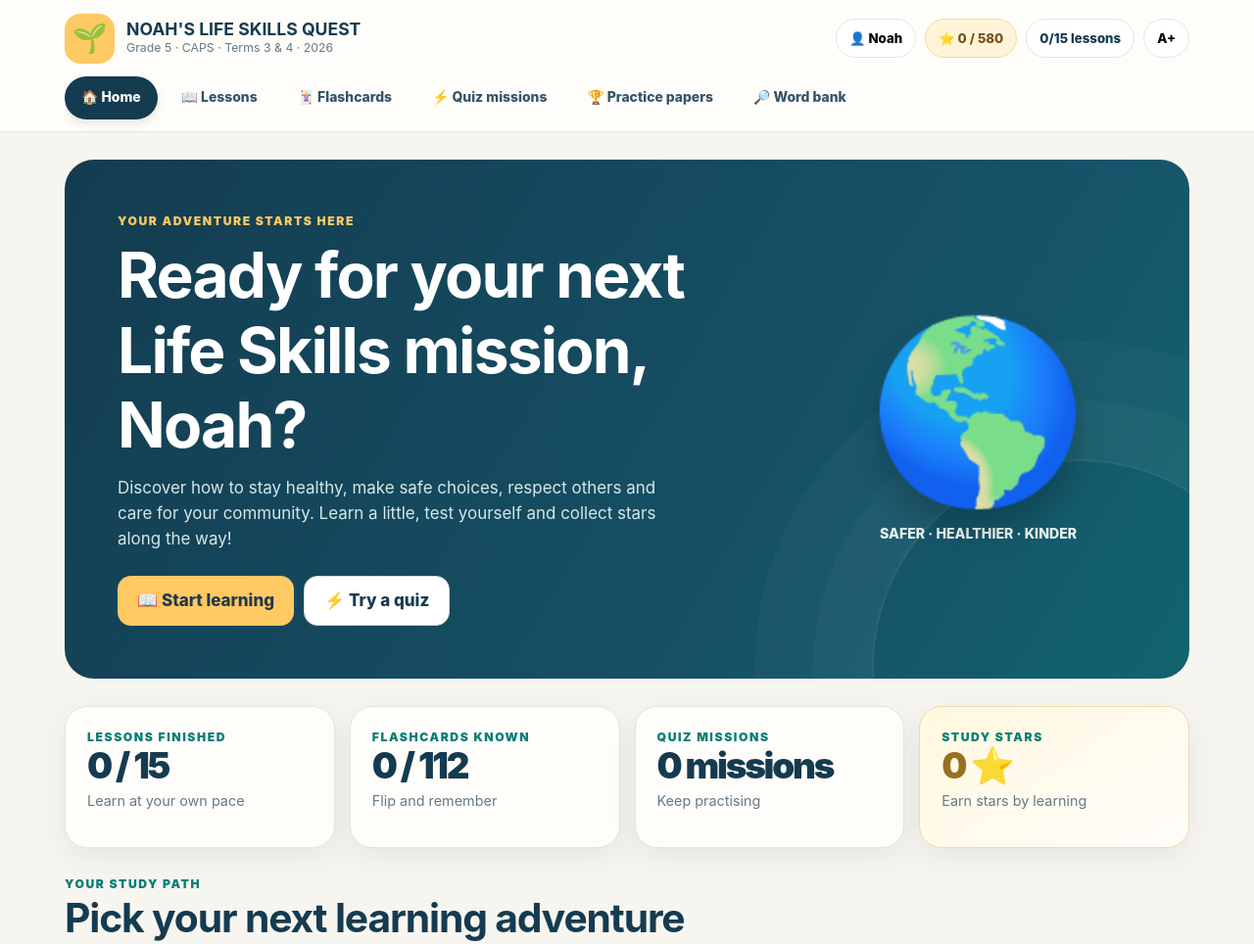
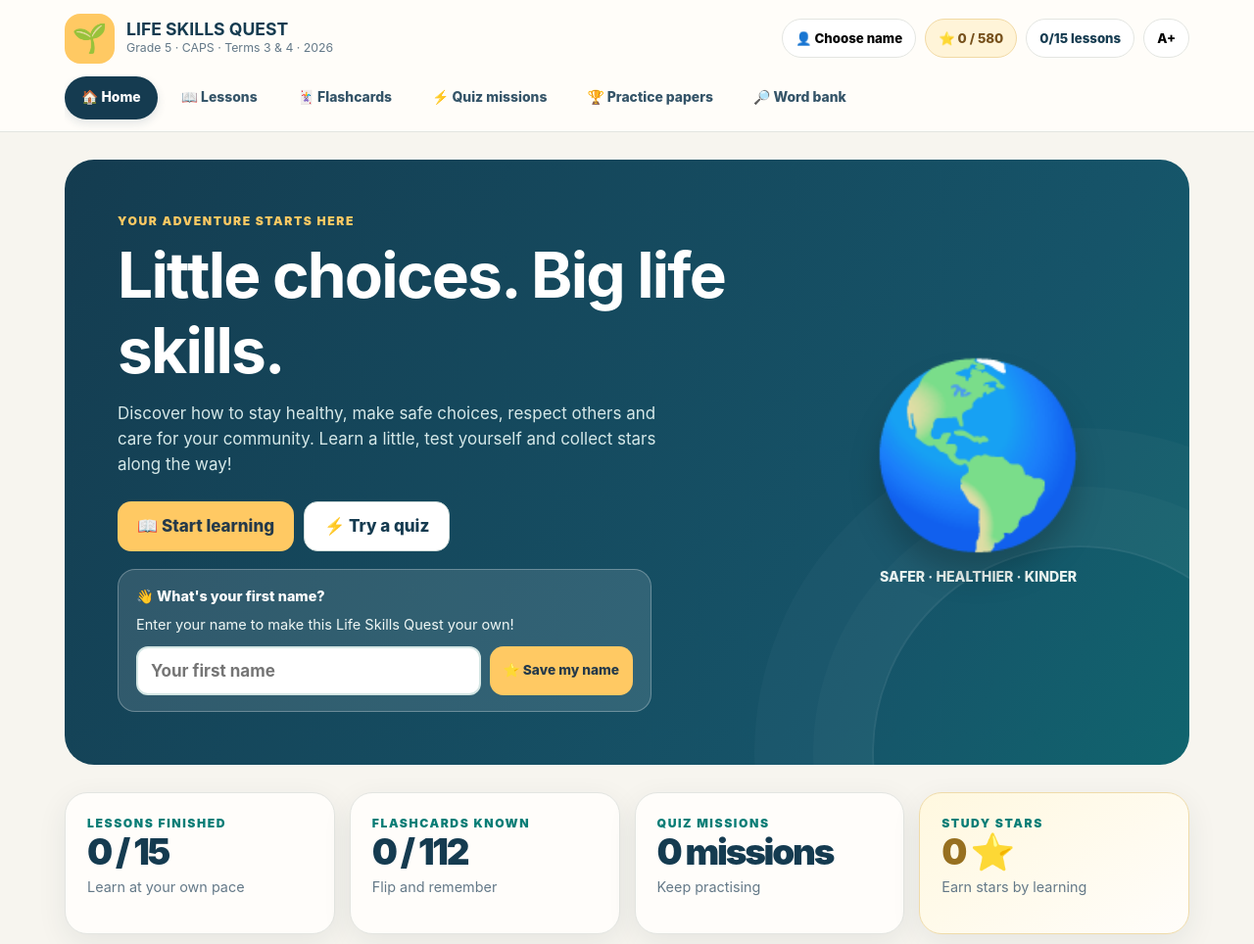
Before and after one commit to onecatawayfromcrazy/Lifeskills-quest, a plain HTML site: page index.html in a window 1280 px wide. Shown: the top 964 px of the page at 98% size. Drawn offline with Linux system fonts and the light colour scheme.

Commit message:
Update index.html

```diff
--- a/index.html
+++ b/index.html
@@ -187,10 +187,10 @@ mark.keyphrase{background:#ffdf82;color:#3c3216;border-radius:5px;padding:1px 3p
 </style>
 </head>
 <body>
-<header class="top"><div class="wrap"><div class="topinner"><div class="brand"><span class="brandicon">🌱</span><div><strong id="questBrand">NOAH'S LIFE SKILLS QUEST</strong><span>Grade 5 · CAPS · Terms 3 & 4 · 2026</span></div></div><div class="top-right"><button type="button" class="pill learner-pill" id="learnerBtn">👤 Noah</button><span class="pill gold points-pill" id="pointPill">⭐ 0</span><span class="pill" id="progressPill">0/15 lessons</span><button type="button" id="fontBtn" class="pill" aria-label="Increase text size">A+</button></div></div><nav class="nav" aria-label="Main sections"><button type="button" data-page="home" class="active">🏠 Home</button><button type="button" data-page="lessons">📖 Lessons</button><button type="button" data-page="flashcards">🃏 Flashcards</button><button type="button" data-page="quiz">⚡ Quiz missions</button><button type="button" data-page="exam">🏆 Practice papers</button><button type="button" data-page="glossary">🔎 Word bank</button></nav></div></header>
+<header class="top"><div class="wrap"><div class="topinner"><div class="brand"><span class="brandicon">🌱</span><div><strong id="questBrand">LIFE SKILLS QUEST</strong><span>Grade 5 · CAPS · Terms 3 & 4 · 2026</span></div></div><div class="top-right"><button type="button" class="pill learner-pill" id="learnerBtn" aria-label="Choose or edit learner name">👤 Choose name</button><span class="pill gold points-pill" id="pointPill">⭐ 0</span><span class="pill" id="progressPill">0/15 lessons</span><button type="button" id="fontBtn" class="pill" aria-label="Increase text size">A+</button></div></div><nav class="nav" aria-label="Main sections"><button type="button" data-page="home" class="active">🏠 Home</button><button type="button" data-page="lessons">📖 Lessons</button><button type="button" data-page="flashcards">🃏 Flashcards</button><button type="button" data-page="quiz">⚡ Quiz missions</button><button type="button" data-page="exam">🏆 Practice papers</button><button type="button" data-page="glossary">🔎 Word bank</button></nav></div></header>
 <main class="wrap main">
 <section id="page-home">
- <div class="hero"><div><div class="eyebrow">YOUR ADVENTURE STARTS HERE</div><h1 id="heroHeading">Ready for your next Life Skills mission, Noah?</h1><p>Discover how to stay healthy, make safe choices, respect others and care for your community. Learn a little, test yourself and collect stars along the way!</p><div class="heroActions"><button type="button" class="btn gold" data-go="lessons">📖 Start learning</button><button type="button" class="btn ghost" data-go="quiz">⚡ Try a quiz</button></div><div class="learner-setup" id="learnerSetup" hidden><form id="learnerForm"><label for="learnerName">👋 What's your name?</label><p>This name will appear in the app. Your progress remains on this device.</p><div class="learner-form-row"><input type="text" id="learnerName" name="given-name" autocomplete="given-name" maxlength="24" placeholder="Your first name" required><button type="submit" class="btn gold sm">⭐ Save name</button></div><button type="button" id="learnerCancel" class="learner-cancel">Cancel</button></form></div></div><div class="heroArt"><div class="bigicon" aria-hidden="true">🌎</div><small>SAFER · HEALTHIER · KINDER</small></div></div>
+ <div class="hero"><div><div class="eyebrow">YOUR ADVENTURE STARTS HERE</div><h1 id="heroHeading">Little choices. Big life skills.</h1><p>Discover how to stay healthy, make safe choices, respect others and care for your community. Learn a little, test yourself and collect stars along the way!</p><div class="heroActions"><button type="button" class="btn gold" data-go="lessons">📖 Start learning</button><button type="button" class="btn ghost" data-go="quiz">⚡ Try a quiz</button></div><div class="learner-setup" id="learnerSetup"><form id="learnerForm" autocomplete="on"><label for="learnerName">👋 What's your first name?</label><p id="learnerPrompt">Enter your name to make this Life Skills Quest your own!</p><div class="learner-form-row"><input type="text" id="learnerName" name="given-name" autocomplete="given-name" maxlength="24" placeholder="Your first name" required><button type="submit" class="btn gold sm">⭐ Save my name</button></div><button type="button" id="learnerCancel" class="learner-cancel" hidden>Cancel</button></form></div></div><div class="heroArt"><div class="bigicon" aria-hidden="true">🌎</div><small>SAFER · HEALTHIER · KINDER</small></div></div>
  <div class="grid3 statsgrid section-space"><div class="card stat"><div class="eyebrow">LESSONS FINISHED</div><div class="number" id="statLessons">0 / 15</div><div class="desc">Learn at your own pace</div></div><div class="card stat"><div class="eyebrow">FLASHCARDS KNOWN</div><div class="number" id="statCards">0 / 112</div><div class="desc">Flip and remember</div></div><div class="card stat"><div class="eyebrow">QUIZ MISSIONS</div><div class="number" id="statQuiz">0 missions</div><div class="desc">Keep practising</div></div><div class="card stat pts-stat"><div class="eyebrow">STUDY STARS</div><div class="number" id="statStars">0 ⭐</div><div class="desc">Earn stars by learning</div></div></div>
  <div class="section-space"><div class="section-head"><div><div class="eyebrow">YOUR STUDY PATH</div><h2>Pick your next learning adventure</h2><p>The school examination covers <strong>Term 3 and Term 4</strong>. All 15 main lessons follow the class modules and the school's revision checklist.</p></div></div><div class="progress" style="margin-bottom:18px"><span id="homeProgress"></span></div><div class="grid3" id="homeGrid"></div></div>
  <div class="tip green section-space"><strong>✨ How to earn stars</strong><p>Memorise a lesson answer (+5 ⭐), solve its clickable word mission (+3 ⭐), master a word-bank term (+2 ⭐), flip and learn a flashcard (+1 ⭐), or solve a quiz question for the first time (+1 ⭐). Stars are saved in this browser — no sign-in or internet needed.</p></div>
@@ -222,7 +222,7 @@ const bonusQuiz=[
  {id:'bonus-12',question:'If you are worried about violence at school, you should…',choices:['Move to safety and tell a teacher','Join the fight','Record it for fun','Encourage others'],answer:0,why:'Your safety and getting adult help come first.',topic:'bonus',term:2},
 ];
 const KEY='noah_grade5_life_skills_quest_v1';
-const defaultData=()=>({learnerName:'Noah',doneLessons:[],memoryChecks:[],missionWins:[],wordKnown:[],mastered:[],quizWins:[],quizMistakes:[],quizRuns:[],bestQuiz:0,exams:{},paperHistory:{},paperUnlocked:['paper-1'],textSize:0});
+const defaultData=()=>({learnerName:'',nameConfirmed:false,doneLessons:[],memoryChecks:[],missionWins:[],wordKnown:[],mastered:[],quizWins:[],quizMistakes:[],quizRuns:[],bestQuiz:0,exams:{},paperHistory:{},paperUnlocked:['paper-1'],textSize:0});
 let data=defaultData();
 try{const x=JSON.parse(localStorage.getItem(KEY)||'null');if(x&&typeof x==='object')data={...data,...x};}catch(e){}
 for(const name of ['doneLessons','memoryChecks','missionWins','wordKnown','mastered','quizWins','quizMistakes','quizRuns'])if(!Array.isArray(data[name]))data[name]=[];
@@ -241,13 +241,22 @@ const stars=()=>data.memoryChecks.length*5+data.missionWins.length*3+data.wordKn
 const lessonDone=l=>data.doneLessons.includes(l.id);
 function save(){try{localStorage.setItem(KEY,JSON.stringify(data));}catch(e){}}
 function toast(message){let old=document.querySelector('.memory-toast');if(old)old.remove();const el=document.createElement('div');el.className='memory-toast';el.setAttribute('role','status');el.textContent=message;document.body.appendChild(el);setTimeout(()=>el.remove(),2200);}
-function updateTop(){ $('pointPill').textContent='⭐ '+stars()+' / '+maxStars;$('progressPill').textContent=data.doneLessons.length+'/'+lessons.length+' lessons';$('learnerBtn').textContent='👤 '+(data.learnerName||'Add name'); }
+function updateTop(){ $('pointPill').textContent='⭐ '+stars()+' / '+maxStars;$('progressPill').textContent=data.doneLessons.length+'/'+lessons.length+' lessons';$('learnerBtn').textContent='👤 '+(data.nameConfirmed&&data.learnerName?data.learnerName:'Choose name');$('learnerBtn').setAttribute('aria-label',data.nameConfirmed&&data.learnerName?'Edit learner name for '+data.learnerName:'Choose your learner name'); }
 function go(p){page=p;document.querySelectorAll('main > section').forEach(x=>x.hidden=x.id!=='page-'+p);document.querySelectorAll('.nav button').forEach(b=>{b.classList.toggle('active',b.dataset.page===p);b.setAttribute('aria-current',b.dataset.page===p?'page':'false')});const render={home:renderHome,lessons:renderLessons,flashcards:renderFlashcards,quiz:renderQuiz,exam:renderExam,glossary:renderGlossary}[p];if(render)render();window.scrollTo({top:0,behavior:'instant'});}
 document.querySelectorAll('[data-page]').forEach(b=>b.addEventListener('click',()=>go(b.dataset.page)));
 document.addEventListener('click',e=>{const b=e.target.closest('[data-go]');if(b)go(b.dataset.go);});
-function updateNameUI(){const n=data.learnerName||'';$('questBrand').textContent=n?n.toUpperCase()+"'S LIFE SKILLS QUEST":'LIFE SKILLS QUEST';$('heroHeading').textContent=n?'Ready for your next Life Skills mission, '+n+'?':'Little choices. Big life skills.';$('learnerSetup').hidden=!!n&&!learnerEditing;$('learnerFooter').textContent=(n?n+"'s ":'')+'Life Skills Quest · Grade 5 CAPS';updateTop();}
-$('learnerBtn').onclick=()=>{go('home');learnerEditing=true;updateNameUI();$('learnerName').value=data.learnerName||'';$('learnerSetup').scrollIntoView({block:'center',behavior:'smooth'});};
-$('learnerForm').onsubmit=e=>{e.preventDefault();const n=$('learnerName').value.trim().replace(/\s+/g,' ').slice(0,24);if(!n)return;data.learnerName=n;learnerEditing=false;save();updateNameUI();toast('👋 Welcome, '+n+'!');};
+function updateNameUI(){
+ const n=data.nameConfirmed?(data.learnerName||''):'';
+ $('questBrand').textContent=n?n.toLocaleUpperCase('en-ZA')+"'S LIFE SKILLS QUEST":'LIFE SKILLS QUEST';
+ $('heroHeading').textContent=n?'Ready for your next Life Skills mission, '+n+'?':'Little choices. Big life skills.';
+ $('learnerSetup').hidden=!!n&&!learnerEditing;
+ $('learnerPrompt').textContent=n?'You can change the name shown in the app. Your stars and progress will stay saved.':'Enter your name to make this Life Skills Quest your own!';
+ $('learnerCancel').hidden=!n;
+ $('learnerFooter').textContent=(n?n+"'s ":'')+'Life Skills Quest · Grade 5 CAPS';
+ updateTop();
+}
+$('learnerBtn').onclick=()=>{go('home');learnerEditing=true;updateNameUI();$('learnerName').value=data.learnerName||'';$('learnerSetup').scrollIntoView({block:'center',behavior:'smooth'});$('learnerName').focus({preventScroll:true});};
+$('learnerForm').onsubmit=e=>{e.preventDefault();const n=$('learnerName').value.trim().replace(/\s+/g,' ').slice(0,24);if(!n)return;data.learnerName=n;data.nameConfirmed=true;learnerEditing=false;save();updateNameUI();toast('👋 Welcome, '+n+'!');};
 $('learnerCancel').onclick=()=>{learnerEditing=false;updateNameUI()};
 $('fontBtn').onclick=()=>{data.textSize=(Number(data.textSize||0)+1)%3;setText();save()};
 function setText(){document.documentElement.style.setProperty('--font-size',[17,19,21][data.textSize||0]+'px');$('fontBtn').textContent=['A+','A++','A'][data.textSize||0];}
```
